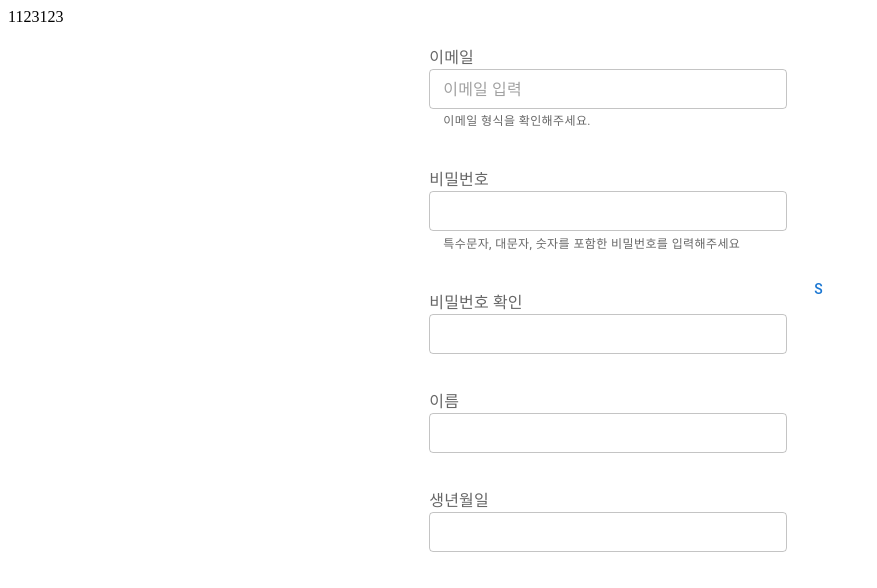
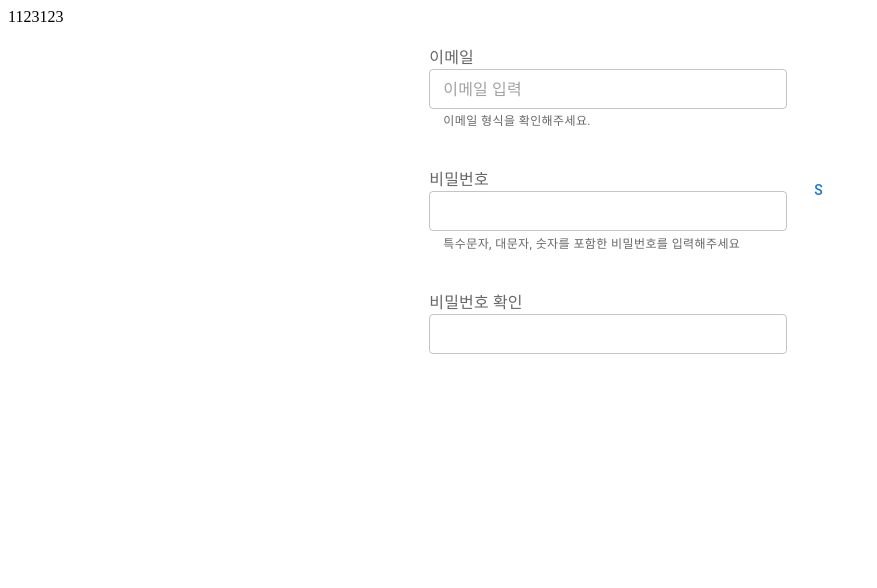
Before and after one commit to psy5973/foot-print-front, a React (Vite) app: page /signup in a window 1280 px wide. Shown: the top 588 px of the page, without its empty margins (0-877 px from the left). Built offline with nearby package versions, Linux system fonts and the light colour scheme.

Commit message:
:wrench: chore: 250903 진행중 3

```diff
--- a/src/common/components/form/FPForm.tsx
+++ b/src/common/components/form/FPForm.tsx
@@ -6,6 +6,8 @@ import {
   FormHelperText,
   FormLabel,
   Grid,
+  MenuItem,
+  Radio,
   RadioGroup,
   Select,
   TextField,
@@ -140,11 +142,37 @@ const FormColumn = <T extends Record<string, unknown>>({
       }
       case ColumnType.RADIO: {
         const p = { ...(props as RadioColumnProps) };
-        return <RadioGroup {...p} value={value}></RadioGroup>;
+        return (
+          <RadioGroup
+            {...p}
+            value={value}
+            onChange={(e) => onValueChange(e.target?.value)}
+          >
+            {p?.options?.map((item) => (
+              <FormControlLabel
+                value={item?.value}
+                control={<Radio />}
+                label={item?.label}
+              />
+            ))}
+          </RadioGroup>
+        );
       }
       case ColumnType.SELECT: {
         const p = { ...(props as SelectColumnProps) };
-        return <Select {...p} value={value}></Select>;
+        return (
+          <Select
+            {...p}
+            value={value}
+            onChange={(e) => onValueChange(e.target?.value)}
+          >
+            {p?.options?.map((item) => (
+              <MenuItem value={item?.value}>
+                {item?.label || item?.value}
+              </MenuItem>
+            ))}
+          </Select>
+        );
       }
     }
   };
--- a/src/pages/user/signup/SignUp.tsx
+++ b/src/pages/user/signup/SignUp.tsx
@@ -41,6 +41,11 @@ const SignUp = () => {
     }));
   }, [debounceEmailValue]);
 
+  // const handleValidatePassword = () => {
+  //   if (signUpRequest?.password) {
+  //   }
+  // };
+
   useEffect(() => {
     handleValidateEmail();
   }, [handleValidateEmail]);
@@ -83,25 +88,27 @@ const SignUp = () => {
                   helperText: formFieldError?.password?.isError
                     ? ""
                     : "특수문자, 대문자, 숫자를 포함한 비밀번호를 입력해주세요",
+                  type: "password",
                 },
                 {
                   name: "passwordConfirm",
                   columnType: ColumnType.INPUT,
                   label: "비밀번호 확인",
                   error: formFieldError?.passwordConfirm,
+                  type: "password",
                 },
-                {
-                  name: "userName",
-                  columnType: ColumnType.INPUT,
-                  label: "이름",
-                  error: formFieldError?.userName,
-                },
-                {
-                  name: "birthDt",
-                  columnType: ColumnType.INPUT,
-                  label: "생년월일",
-                  error: formFieldError?.birthDt,
-                },
+                // {
+                //   name: "userName",
+                //   columnType: ColumnType.INPUT,
+                //   label: "이름",
+                //   error: formFieldError?.userName,
+                // },
+                // {
+                //   name: "birthDt",
+                //   columnType: ColumnType.INPUT,
+                //   label: "생년월일",
+                //   error: formFieldError?.birthDt,
+                // },
               ]}
             />
           </div>
```
Also changed, not shown: src/common/components/form/types/formTypes.ts (+7 -0 lines).
